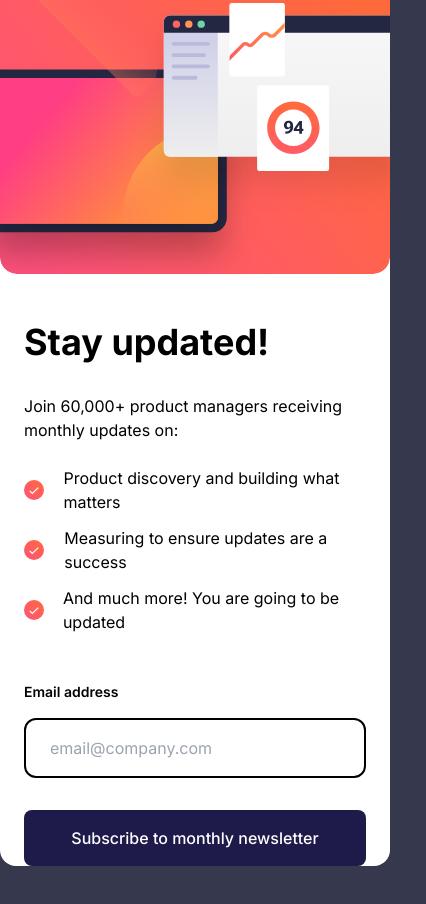
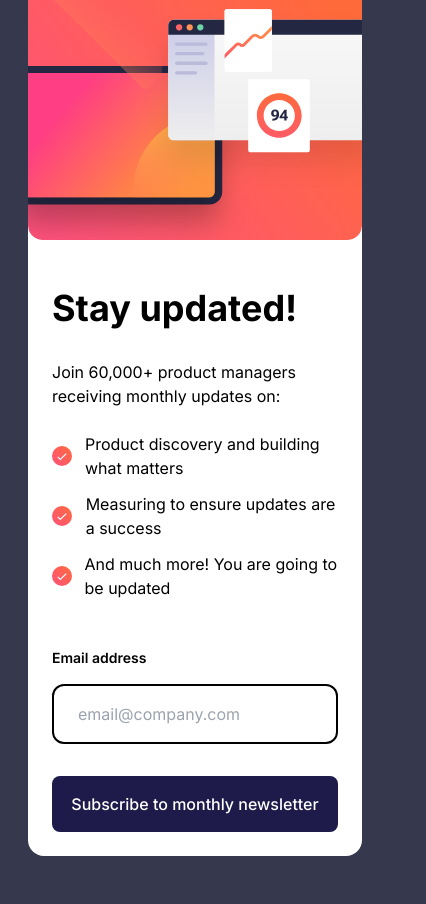
Before and after one commit to Gabrieluser430/newsletter-project, a Next.js app: page / in a window 390 px wide. Shown: the top 904 px of the page, 426 px wide, since content can reach past the window. Before the commit the page ends 866 px from the top, so only its background shows below. Built offline with nearby package versions, Linux system fonts and the light colour scheme.

Commit message:
Fix subscribed component and mobile view bugs

```diff
--- a/src/app/globals.css
+++ b/src/app/globals.css
@@ -11,6 +11,8 @@ body {
   display: flex;
   justify-content: center;
   align-items: center;
+  overflow: hidden;
+  overflow-x: hidden;
 }
 
 * {
--- a/src/app/layout.js
+++ b/src/app/layout.js
@@ -11,6 +11,9 @@ export const metadata = {
 export default function RootLayout({ children }) {
   return (
     <html lang="en">
+      <head>
+        <meta name="viewport" content="width=device-width, initial-scale=1" />
+      </head>
       <body className={inter.className}>{children}</body>
     </html>
   )
--- a/src/app/page.js
+++ b/src/app/page.js
@@ -9,7 +9,9 @@ import desktop from "../../public/illustration-sign-up-desktop.svg"
 
 export default function Home() {
 
-  const [windowWidth, setWindowWidth] = useState(window.innerWidth)
+  const [windowWidth, setWindowWidth] = useState(
+    typeof window !== "undefined" ? window.innerWidth : 769
+  )
   const [userEmail, setUserEmail] = useState('')
 
   useEffect(() => {
@@ -33,29 +35,29 @@ export default function Home() {
   const router = useRouter()
 
   return (
-    <div className="flex items-center justify-center">
-    	<main className=" bg-white rounded-2xl md:flex md:flex-row-reverse md:p-6">
+    <div className="flex items-center justify-center p-16">
+    	<main className=" bg-white rounded-2xl md:flex md:flex-row-reverse md:p-6 pb-6">
         <div>
-          <Image src={windowWidth > 768 ? desktop : mobile}  objectFit="contain" className="w-full rounded-t-xl h-full" />
+          <Image src={windowWidth > 768 ? desktop : mobile} className="w-full rounded-t-xl h-full" alt="An orange image with a statistics icon and a monitor."/>
         </div>
         <div className="px-6 lg:pl-8 lg:pr-14">
           <h1 className="pt-12 pb-8 text-4xl font-bold lg:text-6xl">Stay updated!</h1>
           <p className="pb-6 lg:w-96">Join 60,000+ product managers receiving monthly updates on:</p>
           <div className="flex flex-row items-center">
             <div>
-              <Image src={success} className="w-5 mr-6"/>
+              <Image src={success} className="w-5 mr-6" alt="A rounded image with a success icon inside."/>
             </div>
             <p>Product discovery and building what matters</p>
           </div>
           <div className="flex flex-row items-center">
             <div>
-              <Image src={success} className="w-5 mr-6"/>
+              <Image src={success} className="w-5 mr-6" alt="A rounded image with a success icon inside."/>
             </div>
             <p className="py-3">Measuring to ensure updates are a success</p>
           </div>
           <div className="flex flex-row items-center">
             <div>
-              <Image src={success} className="w-5 mr-6"/>
+              <Image src={success} className="w-5 mr-6" alt="A rounded image with a success icon inside."/>
             </div>
             <p>And much more! You are going to be updated</p>
           </div>
--- a/src/app/subscribed/page.js
+++ b/src/app/subscribed/page.js
@@ -2,16 +2,17 @@
 
 import Image from "next/image"
 import success from "../../../public/icon-success.svg"
-import { useRouter } from 'next/navigation'
+import { useRouter } from "next/navigation"
 
-export default function subscribed() {
-    const router = useRouter();
+export default function Subscribed() {
+
+    const router = useRouter()
 
     return (
         <div className="flex flex-row items-center justify-center h-screen">
             <div className=" w-96 h-96 bg-white p-10 rounded-3xl">
                 <div className="w-10 lg:w-12">
-                    <Image src={success} />
+                    <Image src={success} alt="Success icon"/>
                 </div>
                 <h1 className="font-bold text-3xl mt-8 md:text-4xl lg:text-5xl lg:mt-6">Thanks for subscribing!</h1>
                 <p className="font-medium mt-4 text-sm">A confirmation message has been sent to your email. Please open it and click the button inside to confirm your subscription.</p>
```
